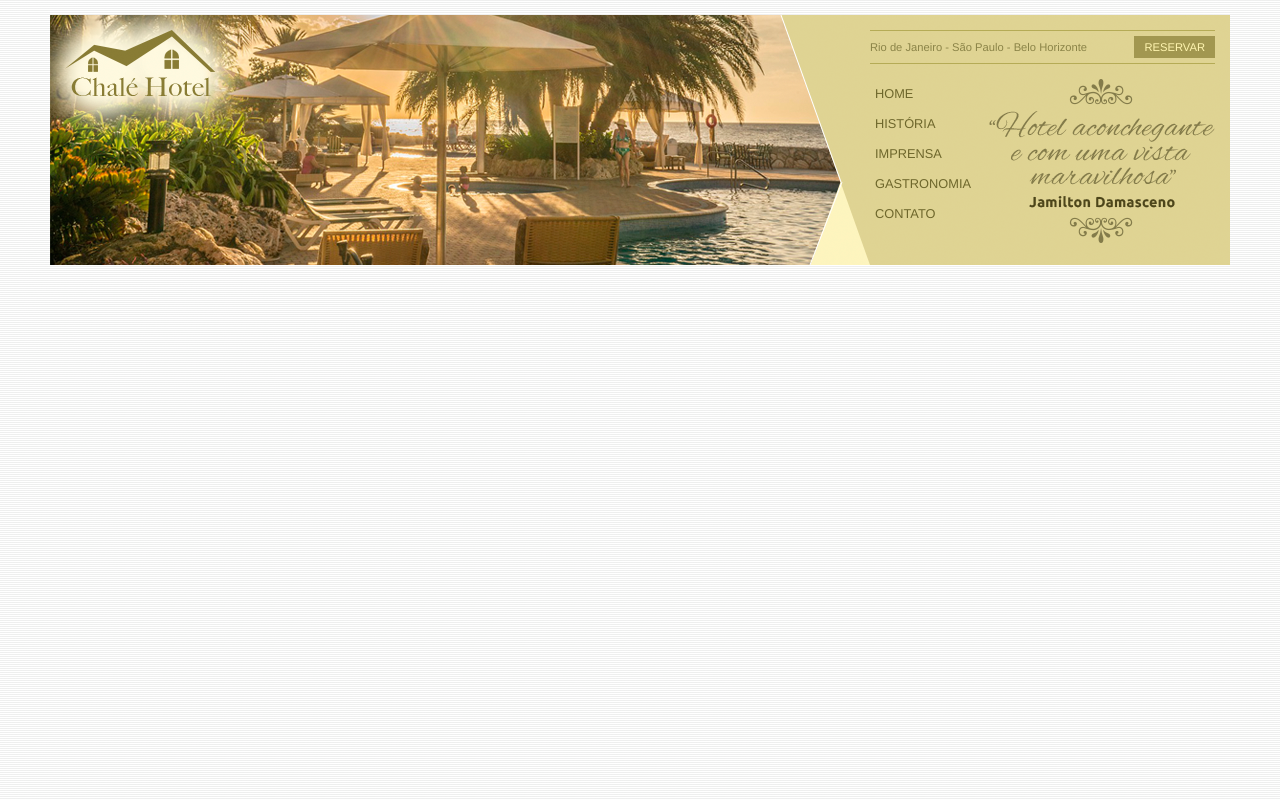
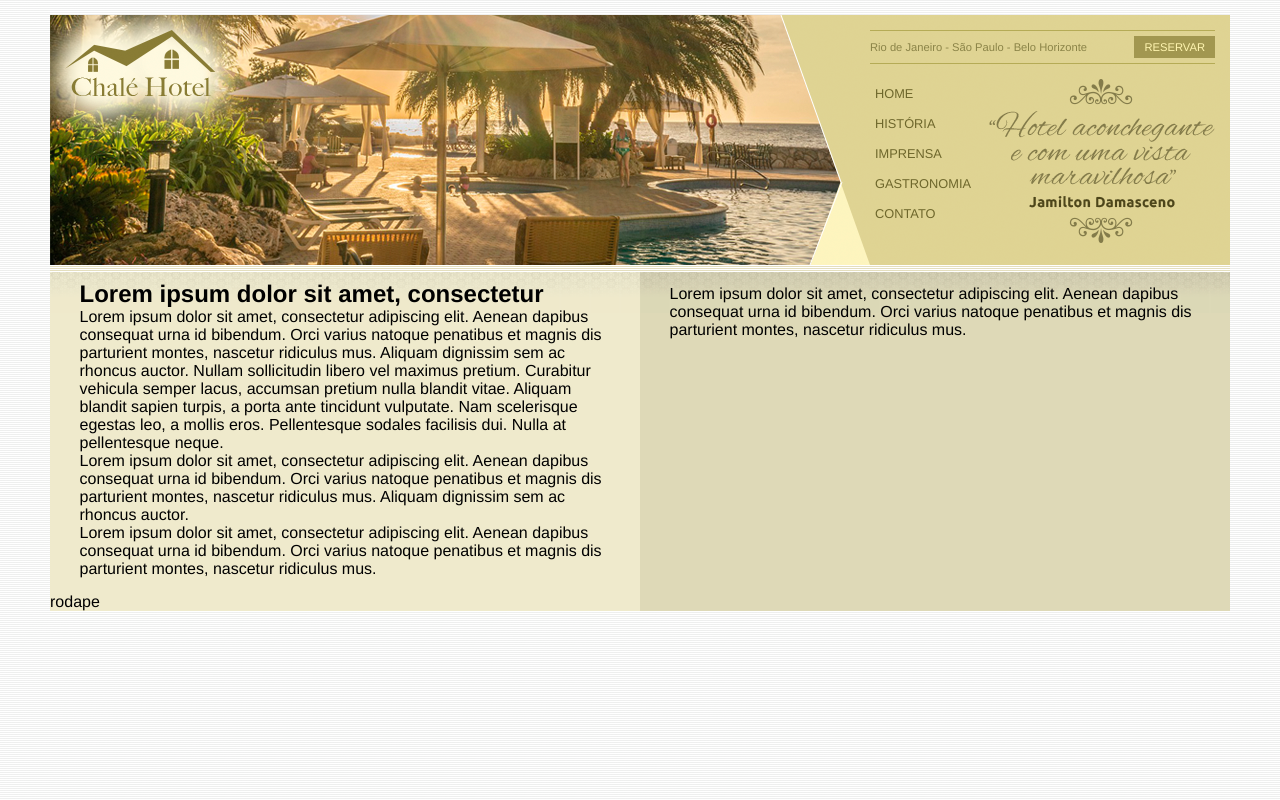
Before and after one commit to NikolySilva/Chale-Hotel, a plain HTML site: page index.html in a window 1280 px wide. Drawn offline with Linux system fonts and the light colour scheme.

Commit message:
Configuração de conteúdos

```diff
--- a/css/style.css
+++ b/css/style.css
@@ -10,7 +10,7 @@ body{
 }
 
 #container {
-    background: #ede9cc;
+    background: #ede9cc url(../imagens/bg-container.png) top center repeat-y;
     margin: 0 auto;
     min-width: 740px;
     max-width: 1180px;
@@ -83,6 +83,31 @@ body{
     float: right;
 }
 
+/*Area de conteúdos*/
+
+#area-principal{
+    float: left;
+    width: 50%;
+    background: url(../imagens/bg-area-principal.png) top left repeat-x;
+    padding: 15px 0;
+}
+
+#area-lateral {
+    float: right;
+    width: 50%;
+    background: url(../imagens/bg-area-lateral.png) top left repeat-x;
+    padding: 20px 0;
+}
+
+.conteudo{
+    margin: 0 auto;
+    width: 90%;
+}
+
+#rodape{
+    clear: both;
+}
+
 ul{
     list-style: none;
 }
--- a/index.html
+++ b/index.html
@@ -33,11 +33,36 @@
                             <li><a href="">Gastronomia</a></li>
                             <li><a href="">Contato</a></li>
                         </ul>
-                        <img class="depoimento" src="imagens/depoimento.png"
+                        <img class="depoimento" src="imagens/depoimento.png">
                     </div>
                 </div>
             </div>
         </div><!--Fim topo-->
+        <div id="area-principal">
+            <div class="conteudo">
+                <h2>Lorem ipsum dolor sit amet, consectetur</h2>
+                <p>
+                    Lorem ipsum dolor sit amet, consectetur adipiscing elit. Aenean dapibus consequat urna id bibendum. Orci varius natoque penatibus et magnis dis parturient montes, nascetur ridiculus mus. Aliquam dignissim sem ac rhoncus auctor. Nullam sollicitudin libero vel maximus pretium. Curabitur vehicula semper lacus, accumsan pretium nulla blandit vitae. Aliquam blandit sapien turpis, a porta ante tincidunt vulputate. Nam scelerisque egestas leo, a mollis eros. Pellentesque sodales facilisis dui. Nulla at pellentesque neque.
+                </p>
+                <p>
+                    Lorem ipsum dolor sit amet, consectetur adipiscing elit. Aenean dapibus consequat urna id bibendum. Orci varius natoque penatibus et magnis dis parturient montes, nascetur ridiculus mus. Aliquam dignissim sem ac rhoncus auctor.
+                </p>
+                <p>
+                    Lorem ipsum dolor sit amet, consectetur adipiscing elit. Aenean dapibus consequat urna id bibendum. Orci varius natoque penatibus et magnis dis parturient montes, nascetur ridiculus mus.
+                </p>
+            </div>
+        </div>
+        <div id="area-lateral">
+            <div class="conteudo">
+                <p>
+                    Lorem ipsum dolor sit amet, consectetur adipiscing elit. Aenean dapibus consequat urna id bibendum. Orci varius natoque penatibus et magnis dis parturient montes, nascetur ridiculus mus.
+                </p>
+            </div>
+        </div>
+
+        <div id="rodape">
+            rodape
+        </div>
     </div><!--Fim container-->
 
 </body>
```
